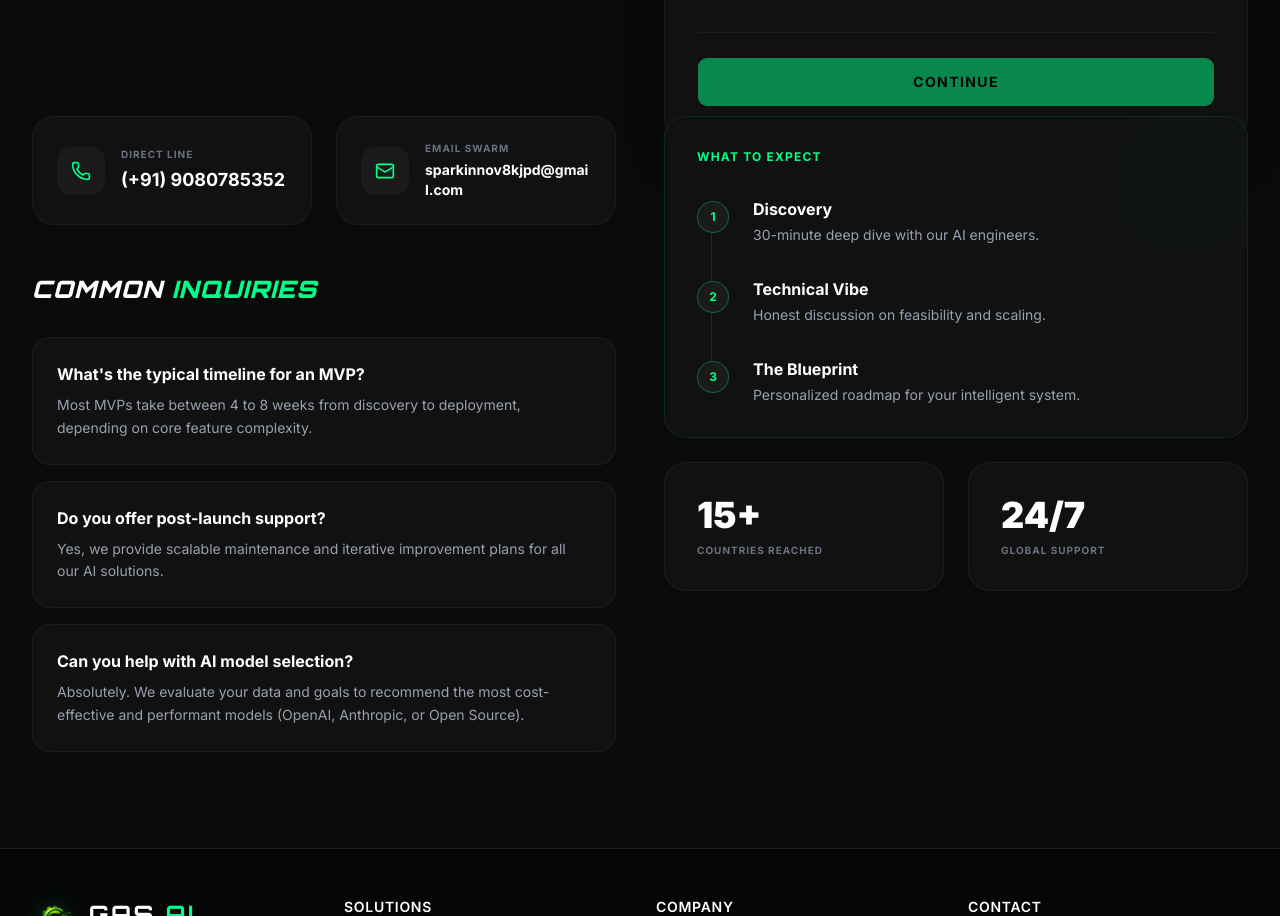
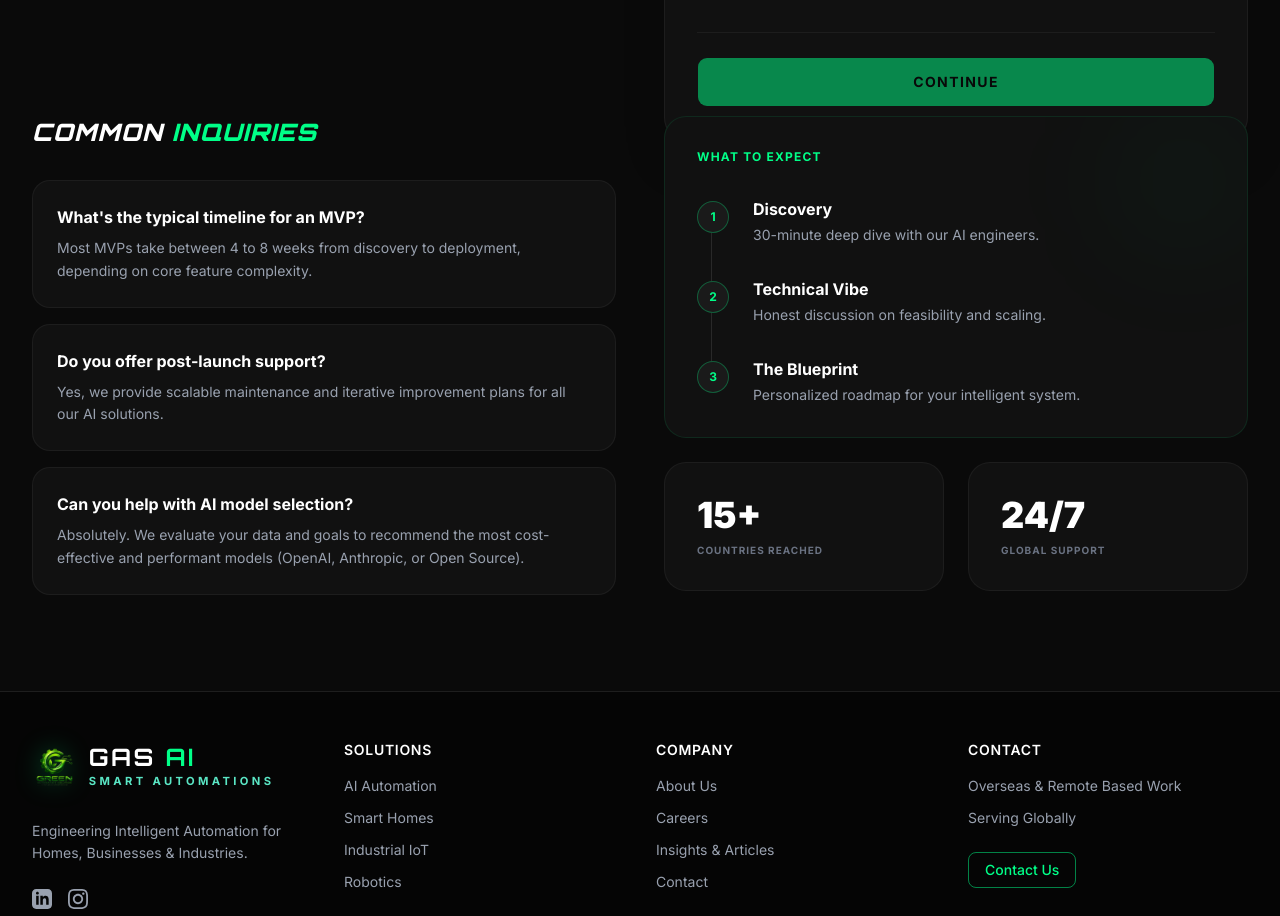
Before and after one commit to prasannab4362/GAS_AI, a Next.js app: page /contact in a window 1280 px wide. Shown: the part 969-1885 px from the top of the page. Built offline with nearby package versions, Linux system fonts and the light colour scheme.

Commit message:
Remove Direct Line and Email Swarm blocks

```diff
--- a/src/app/contact/page.tsx
+++ b/src/app/contact/page.tsx
@@ -338,28 +338,6 @@ export default function ContactPage() {
           {/* Bottom Left: Contact Info + FAQ */}
           <div className="space-y-12">
 
-            {/* Direct Line & Email Swarm */}
-            <div className="grid grid-cols-1 sm:grid-cols-2 gap-6">
-              <div className="bg-[#111111] border border-white/5 p-6 rounded-3xl flex items-center gap-4 hover:border-neon-green/30 transition-colors">
-                <div className="w-12 h-12 rounded-xl bg-[#1a1a1a] flex items-center justify-center text-neon-green flex-shrink-0">
-                  <Phone className="w-5 h-5" />
-                </div>
-                <div>
-                  <p className="text-[10px] font-bold tracking-widest text-gray-500 uppercase mb-1">Direct Line</p>
-                  <p className="font-bold text-white text-lg">(+91) 9080785352</p>
-                </div>
-              </div>
-
-              <div className="bg-[#111111] border border-white/5 p-6 rounded-3xl flex items-center gap-4 hover:border-neon-green/30 transition-colors">
-                <div className="w-12 h-12 rounded-xl bg-[#1a1a1a] flex items-center justify-center text-neon-green flex-shrink-0">
-                  <Mail className="w-5 h-5" />
-                </div>
-                <div>
-                  <p className="text-[10px] font-bold tracking-widest text-gray-500 uppercase mb-1">Email Swarm</p>
-                  <p className="font-bold text-white text-sm break-all">sparkinnov8kjpd@gmail.com</p>
-                </div>
-              </div>
-            </div>
 
             {/* FAQs */}
             <div>
```
